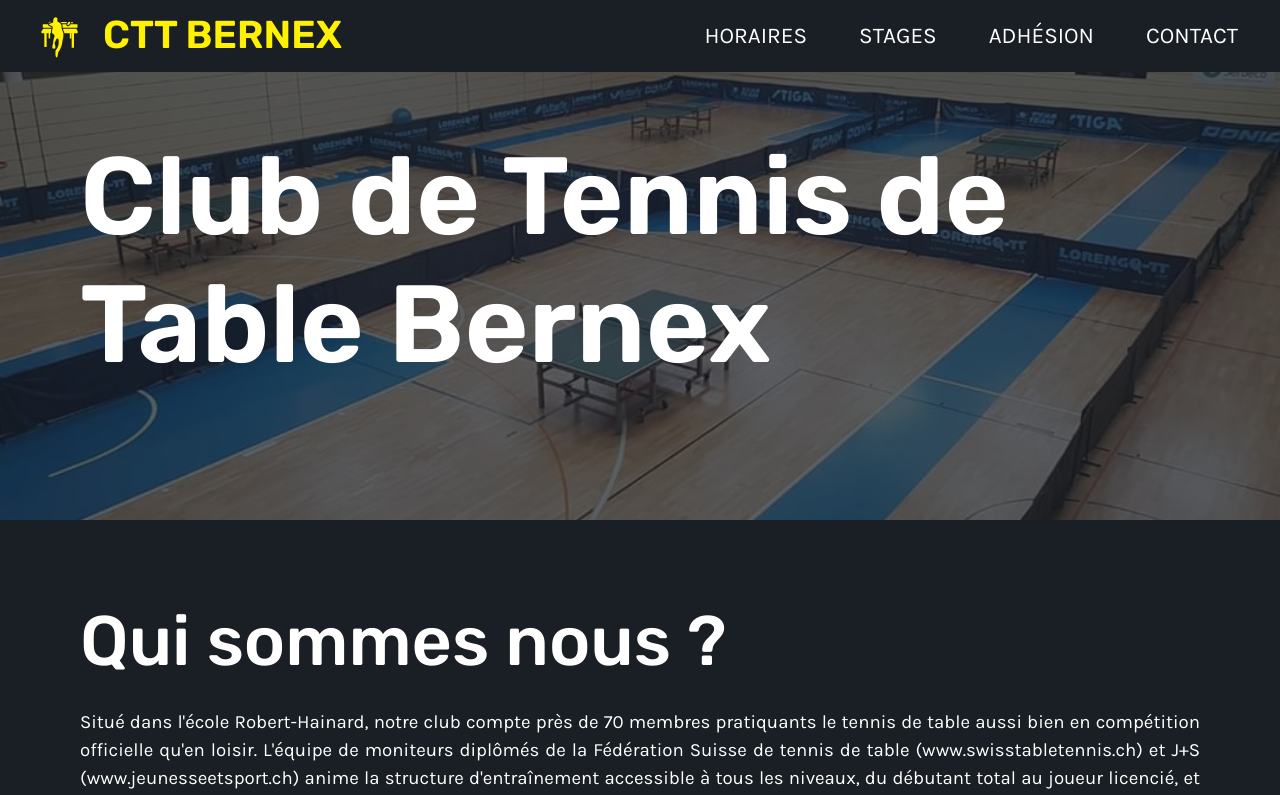
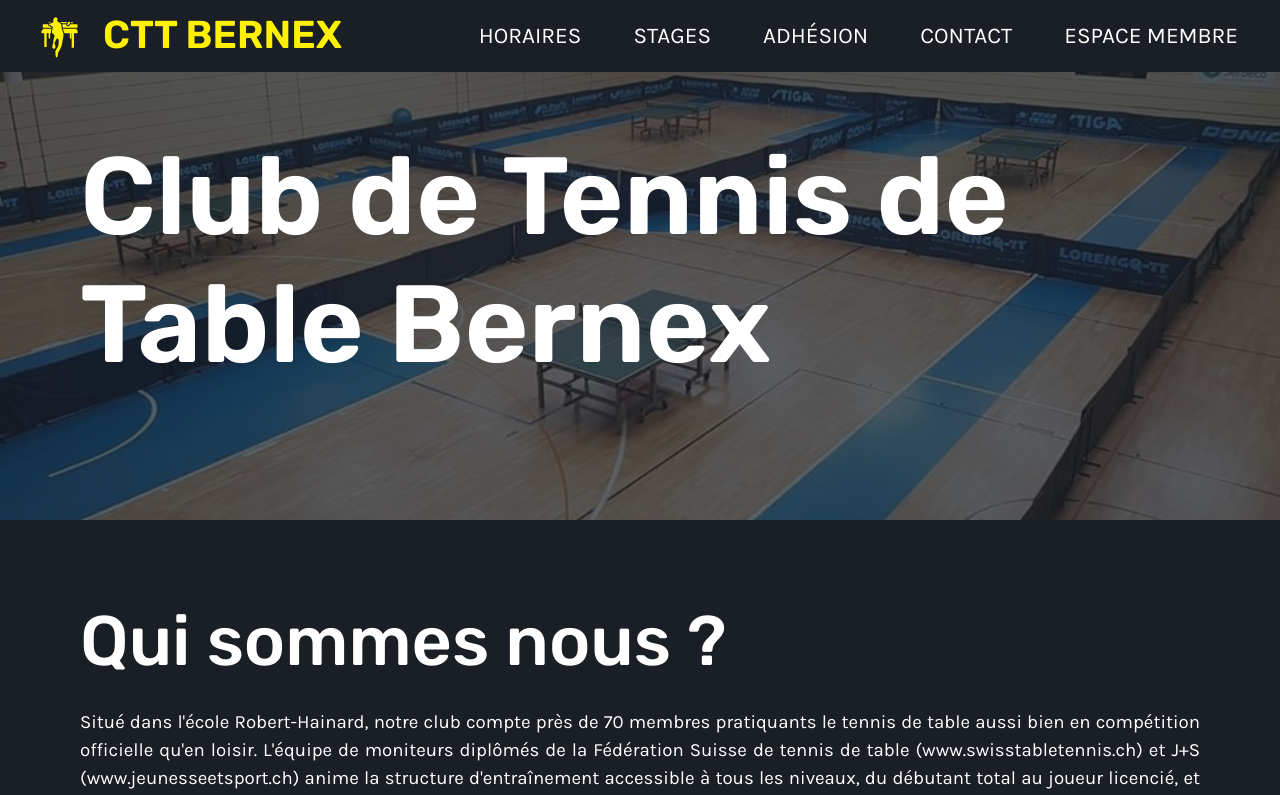
Before and after one commit to mateotiedra/cttb-website, a React (Create React App) app: page / in a window 1280 px wide. Shown: the top 795 px of the page. Built offline with nearby package versions, Linux system fonts and the light colour scheme.

Commit message:
add event to navbar

```diff
--- a/src/components/Navbar/Navbar.js
+++ b/src/components/Navbar/Navbar.js
@@ -118,9 +118,9 @@ function Navbar(props) {
                 transitionDuration: '500ms',
                 border: '2px solid transparent',
                 ':hover': {
-                  borderBottomColor: 'primary.main',
+                  borderBottomColor: !linkObj.button && 'primary.main',
                   textDecoration: 'none',
-                  color: 'primary.main',
+                  color: !linkObj.button && 'primary.main',
                 },
                 display: { xs: 'none', md: 'none', lg: 'inline' },
               }}
--- a/src/components/Navbar/NavbarLogic.js
+++ b/src/components/Navbar/NavbarLogic.js
@@ -7,6 +7,7 @@ const NavbarLogic = (props) => {
     { text: 'Adhésion', to: '/adhesion' },
     //{ text: 'Tournoi', to: '/tournoi' },
     { text: 'Contact', to: '/#contact' },
+    { text: 'Espace membre', to: '/espace-membre', button: true },
   ];
   const [drawerOpened, setDrawerOpened] = useState(false);
 
```
